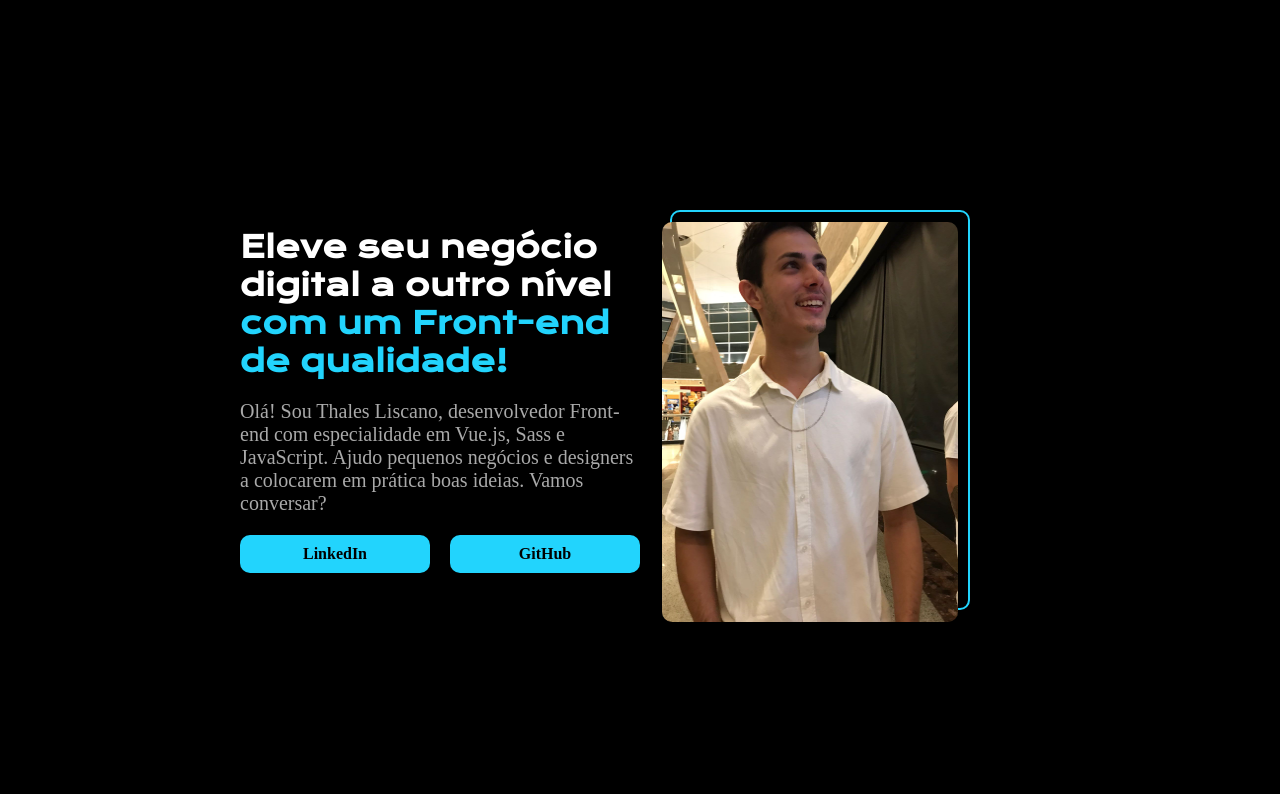
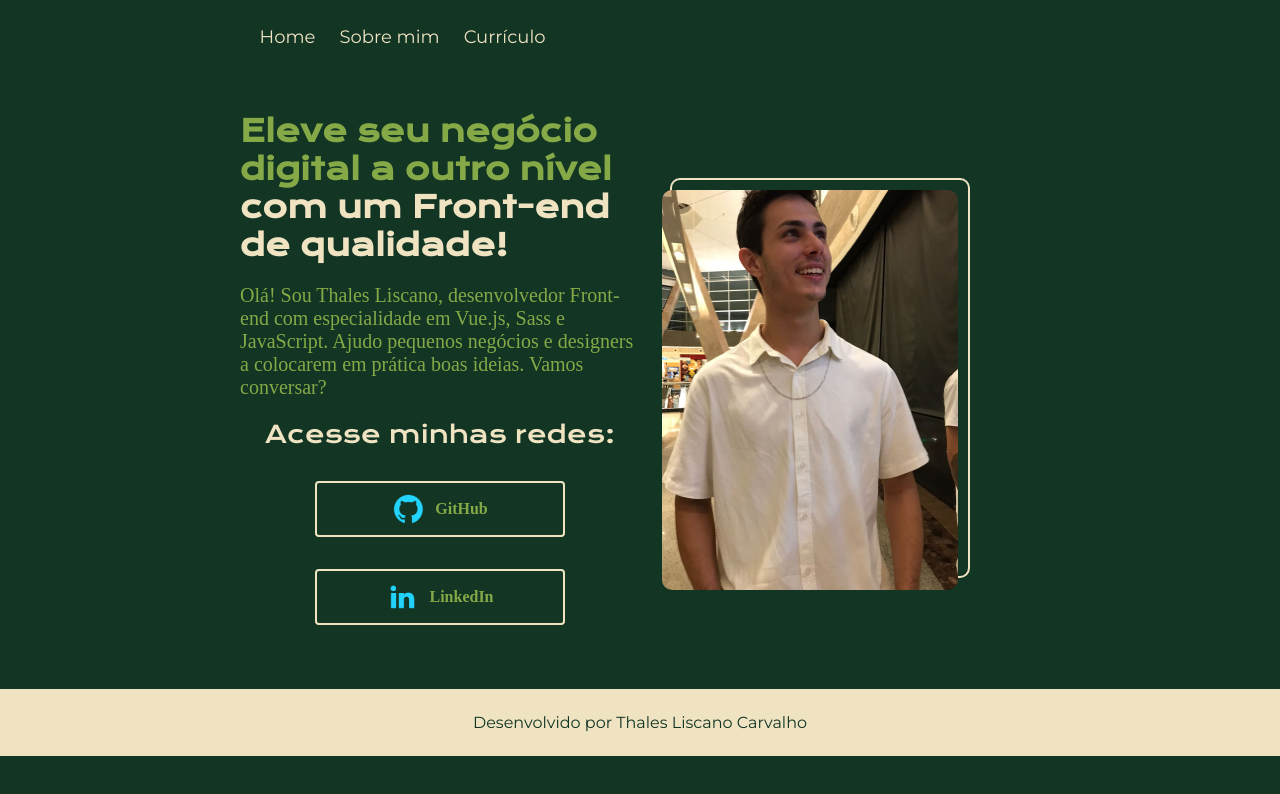
Before and after one commit to thalesliscano/portifolio-curso-html-e-css, a plain HTML site: page index.html in a window 1280 px wide. Drawn offline with nearby package versions, Linux system fonts and the light colour scheme.

Commit message:
feat: adicionadas novas páginas para navegação: about e currículo
Apliquei padrão de class name para melhor entendimento no CSS e HTML.
Substituí a imagem antiga por uma nova imagem pessoal (photo.jpeg).
Mantive a estrutura existente, realizando ajustes nos conteúdos e em algumas seções.
Adicionei novas imagens, renomeei a pasta 'img' para 'assets' e alterei a paleta de cores da página.
Utilizei variáveis no CSS para facilitar a alteração das cores.

```diff
--- a/css/style.css
+++ b/css/style.css
@@ -1,6 +1,19 @@
 @import url('https://fonts.googleapis.com/css2?family=Krona+One&display=swap');
 @import url('https://fonts.googleapis.com/css2?family=Krona+One&family=Montserrat:ital,wght@0,100..900;1,100..900&display=swap');
 
+:root{
+    --primary-color: #123524;
+    --secondary-color: #85A947;
+    --tertiary-color: #EFE3C2;
+
+    --text-color: #85A947;
+
+    --hover-color-btn-nav: #007bff;
+    --hover-color-btn-link: #3E7B27;
+
+    --font-primary: "Krona One", sans-serif;
+    --font-secondary: "Montserrat", sans-serif;
+}
 * {
     margin: 0px;
     padding: 0px;
@@ -8,25 +21,37 @@
 }
 
 body {
-    height:100vh;
-    background-color: #000000;
-    color: white;
+    background-color: var(--primary-color);
+    color: var(--secondary-color);
 }
 
 p {
-    color: darkgray;
+    color: var(--text-color);
 }
 
 a {
-    background-color: #22D4FD;
-    border: none;
-    color: #000000;
     text-decoration: none;
-    font-weight: 600;
 }
 
 strong {
-    color: #22D4FD;
+    color: var(--tertiary-color);
+}
+
+.cabecalho{
+    display: flex;
+    padding: 2% 0 0 19.5%;
+    align-items: center;
+    gap: 80px;
+}
+.cabecalho__nagecao__link{
+    font-family: var(--font-secondary);
+    font-size: 18px;
+    color: var(--tertiary-color);
+    margin: 0 10px;
+    text-decoration: none;
+}
+.cabecalho__nagecao__link:hover {
+    color: var(--hover-color-button);
 }
 
 .conteudo_principal {
@@ -35,7 +60,7 @@ strong {
     height: 100%;
     gap: 30px;
     align-items: center;
-    margin: 0 auto;
+    margin: 5% auto;
 }
 
 .conteudo_principal__sobre_mim {
@@ -46,9 +71,14 @@ strong {
 }
 
 .conteudo_principal__sobre_mim__titulo-principal {
-    font-family: "Montserrat", serif;
+    font-family: var(--font-primary);
     font-size: 30px;
-    font-family: "Krona One", serif;
+}
+.conteudo_principal__sobre_mim__titulo-principal.color__outras-paginas{
+    color: var(--tertiary-color);
+}
+.conteudo_principal__sobre_mim__texto-descricao.subtitulo{
+    color: var(--tertiary-color);
 }
 
 .conteudo_principal__sobre_mim__texto-descricao {
@@ -57,21 +87,45 @@ strong {
 
 .conteudo_principal__sobre_mim__redes-sociais {
     display: flex;
+    flex-direction: column;
     justify-content: space-between;
+    align-items: center;
+    gap: 32px;
 }
 
+.conteudo_principal__sobre_mim__redes-sociais__subtitulo{
+    font-family: var(--font-primary);
+    color: var(--tertiary-color);
+    font-weight: 400;
+    font-size: 24px;
+}
 .conteudo_principal__sobre_mim__redes-sociais--linkedin,
 .conteudo_principal__sobre_mim__redes-sociais--github {
+    display: flex;
+    align-items: center;
+    justify-content: center;
+    gap: 10px;
+    color: var(--secondary-color);
+    border: 2px solid var(--tertiary-color);
+    text-decoration: none;
+    font-weight: 600;
     padding: 10px;
-    border-radius: 10px;
-    width: 190px;
+    border-radius: 4px;
+    width: 250px;
     text-align: center;
+}
+.conteudo_principal__sobre_mim__redes-sociais--linkedin:hover,
+.conteudo_principal__sobre_mim__redes-sociais--github:hover{
+    background-color: var(--hover-color-btn-link);
+    color: var(--tertiary-color);
+    transform: scale(1.1);
+    cursor: pointer;
 }
 
 .conteudo_principal__imagem {
     width: 300px;
     height: 400px;
-    border: 2px solid #22D4FD;
+    border: 2px solid var(--tertiary-color);
     border-radius: 10px;
     margin-top: 20px;
 }
@@ -84,3 +138,13 @@ strong {
     top: 10px;
     border-radius: 10px;
 }
+
+.rodape__texto{
+    font-family: var(--font-secondary);
+    color: var(--primary-color);
+    background-color: var(--tertiary-color);
+    padding: 24px;
+    text-align: center;
+    font-size: 16px;
+    font-weight: 400;
+}
--- a/index.html
+++ b/index.html
@@ -9,7 +9,13 @@
 </head>
 
 <body>
-    <header></header>
+    <header class="cabecalho">
+        <nav class="cabecalho__navegacao">
+            <a href="./index.html" class="cabecalho__nagecao__link">Home</a>
+            <a href="./about.html" class="cabecalho__nagecao__link">Sobre mim</a>
+            <a href="./curriculo.html" class="cabecalho__nagecao__link">Currículo</a>
+        </nav>
+    </header>
     <main class="conteudo_principal">
         <section class="conteudo_principal__sobre_mim">
             <h1 class="conteudo_principal__sobre_mim__titulo-principal">
@@ -21,15 +27,24 @@
                 Ajudo pequenos negócios e designers a colocarem em prática boas ideias. Vamos conversar?
             </p>
             <div class="conteudo_principal__sobre_mim__redes-sociais">
-                <a href="https://www.linkedin.com/in/thales-liscano-8a4617220/" class="conteudo_principal__sobre_mim__redes-sociais--linkedin">LinkedIn</a>
-                <a href="https://github.com/thalesliscano" class="conteudo_principal__sobre_mim__redes-sociais--github">GitHub</a>
+                <h2 class="conteudo_principal__sobre_mim__redes-sociais__subtitulo">Acesse minhas redes:</h2>
+                <a href="https://github.com/thalesliscano" class="conteudo_principal__sobre_mim__redes-sociais--github">
+                    <img class="conteudo_principal__sobre_mim__redes-sociais__logo" src="./assets/github.png" alt="logo-github">
+                    GitHub
+                </a>
+                <a href="https://www.linkedin.com/in/thales-liscano-8a4617220/" class="conteudo_principal__sobre_mim__redes-sociais--linkedin">
+                    <img class="conteudo_principal__sobre_mim__redes-sociais__logo" src="./assets/linkedin.png" alt="logo-linkedin">
+                    LinkedIn
+                </a>
             </div>
         </section>
         <div class="conteudo_principal__imagem">
-            <img src="./img/photo.jpeg" alt="Imagem de Thales Liscano">
+            <img src="./assets/photo.jpeg" alt="Imagem de Thales Liscano">
         </div>
     </main>
-    <footer></footer>
+    <footer class="rodape">
+        <p class="rodape__texto">Desenvolvido por Thales Liscano Carvalho</p>
+    </footer>
 </body>
 
 </html>
```
Also changed, not shown: about.html (added, +35 -0 lines), curriculo.html (added, +67 -0 lines), assets/github.png (added), assets/linkedin.png (added), assets/photo.jpeg (renamed from img/photo.jpeg).
